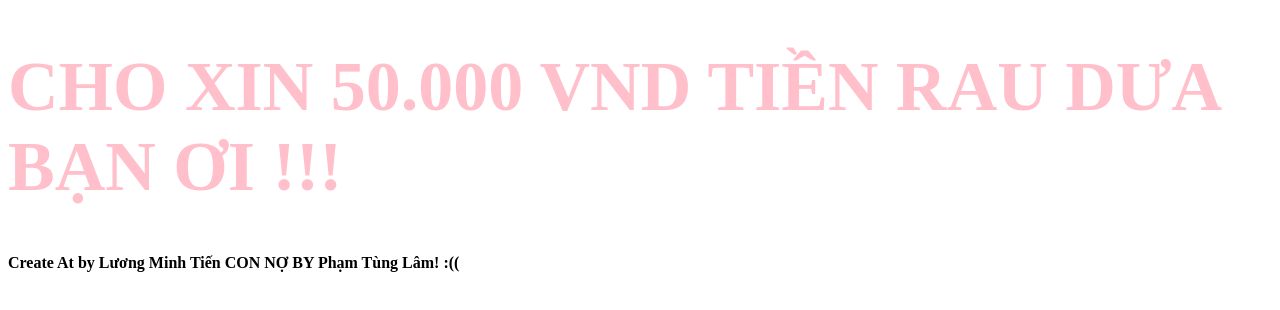
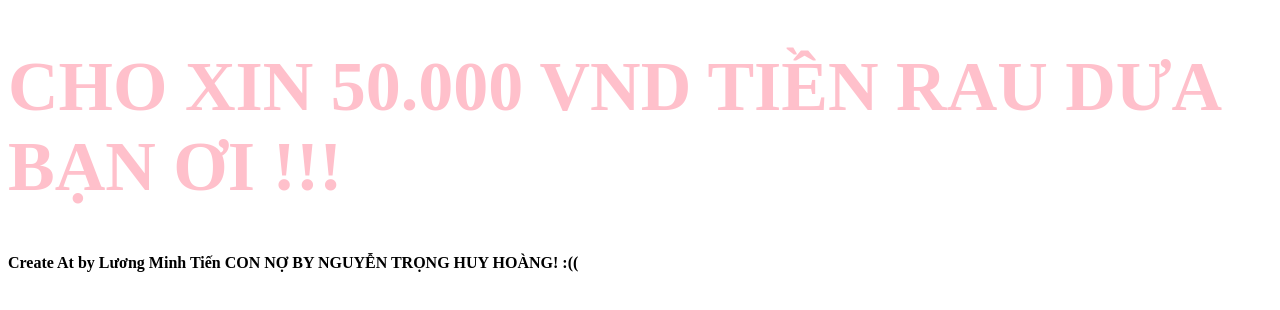
Before and after one commit to Tien-code-pro/50k, a plain HTML site: page connonhat/index.html in a window 1280 px wide. Drawn offline with Linux system fonts and the light colour scheme.

Commit message:
Update index.html

```diff
--- a/connonhat/index.html
+++ b/connonhat/index.html
@@ -10,7 +10,7 @@
     </div>
 
     <div class="footer">
-      <h4>Create At by Lương Minh Tiến CON NỢ BY Phạm Tùng Lâm! :((</h4>
+      <h4>Create At by Lương Minh Tiến CON NỢ BY NGUYỄN TRỌNG HUY HOÀNG! :((</h4>
     </div>
   </body>
 </html>
```
